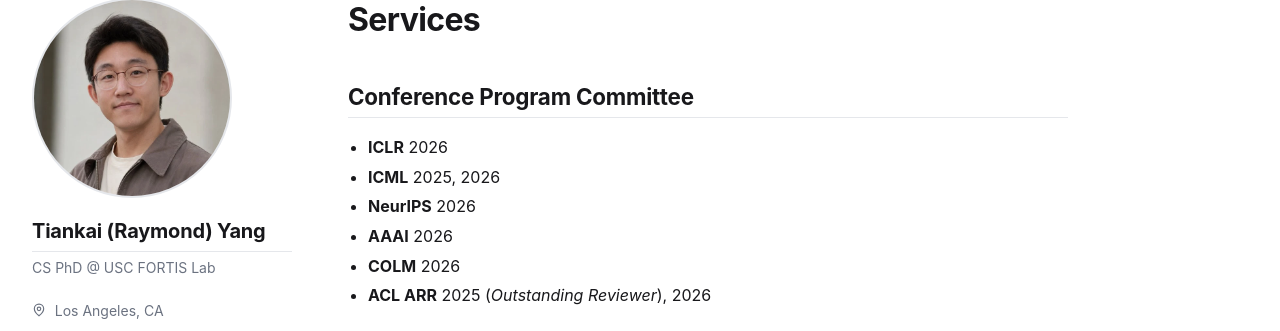
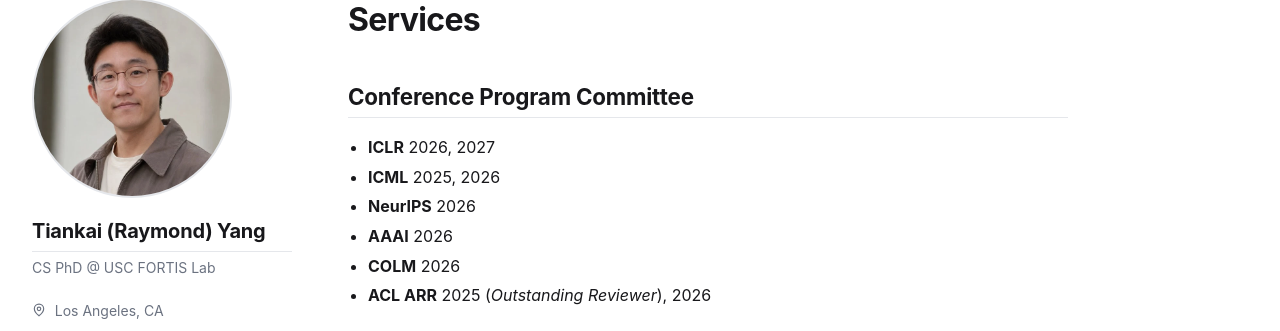
Before and after one commit to RaymondY/raymondy.github.io, a Jekyll site: the page built from _pages/services.md, in a window 1280 px wide and 1028 px high. Shown: the part 112-443 px from the top of the window. Built offline with Jekyll 4.4.1, drawn with Linux system fonts in a browser that asks for light colours; a style sheet for code colours, icons or effects is not loaded.

Commit message:
Add ICLR 2027 reviewer
Co-Authored-By: Claude Opus 5.5 (1M context) <noreply@anthropic.com>

```diff
--- a/_pages/services.md
+++ b/_pages/services.md
@@ -7,7 +7,7 @@ redirect_from:
 ---
 
 ## Conference Program Committee
-- **ICLR** 2026
+- **ICLR** 2026, 2027
 - **ICML** 2025, 2026
 - **NeurIPS** 2026
 - **AAAI** 2026
```
Also changed, not shown: 1 other file.
